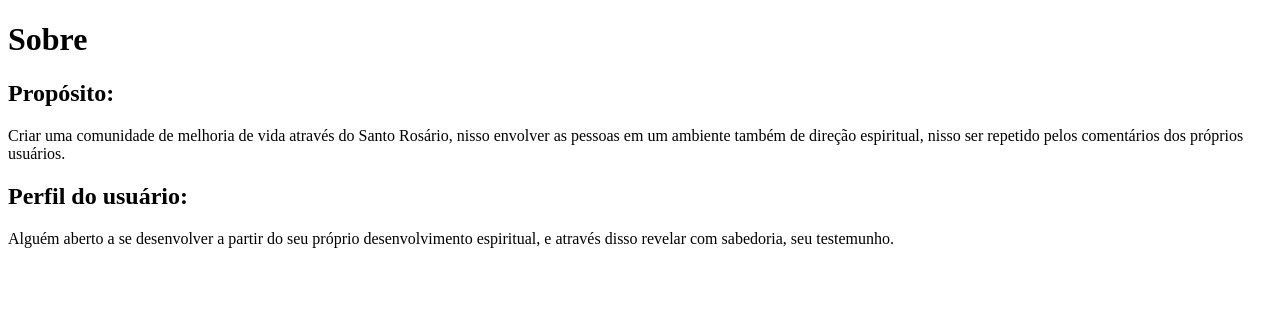
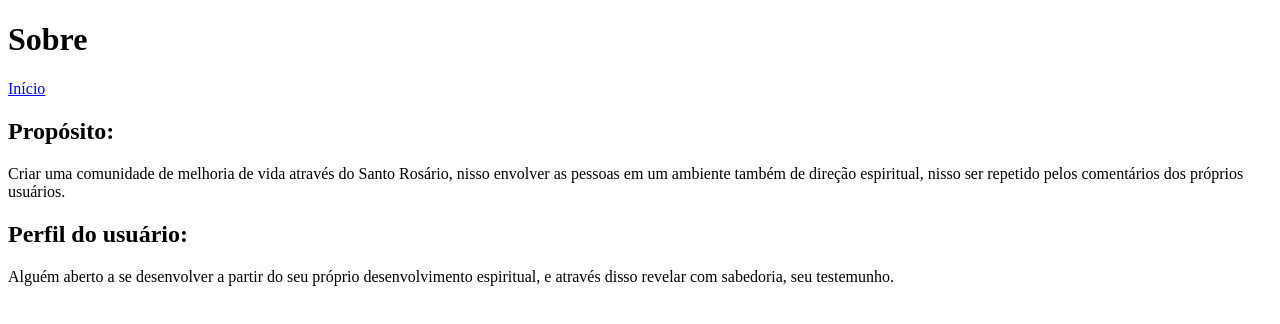
Before and after one commit to mattosvmp/sancticom, a Next.js app: page /about in a window 1280 px wide. Shown: the top 324 px of the page. Built offline with nearby package versions, Linux system fonts and the light colour scheme.

Commit message:
feat: adiciona link para a página sobre

```diff
--- a/pages/about/index.js
+++ b/pages/about/index.js
@@ -1,7 +1,12 @@
+import Link from "next/link";
+
 function About() {
   return (
     <div>
       <h1>Sobre</h1>
+      <p>
+        <Link href="/">Início</Link>
+      </p>
       <h2>Propósito:</h2>
       <p>
         Criar uma comunidade de melhoria de vida através do Santo Rosário, nisso
--- a/pages/index.js
+++ b/pages/index.js
@@ -1,7 +1,12 @@
+import Link from "next/link";
+
 function Home() {
   return (
     <div>
       <h1>Bem-vinda</h1>
+      <p>
+        <Link href="/about">Sobre</Link>
+      </p>
       <p>
         Olá minha caríssima, eu gostaria de lhe dar boas vindas nesse projeto!
       </p>
```
